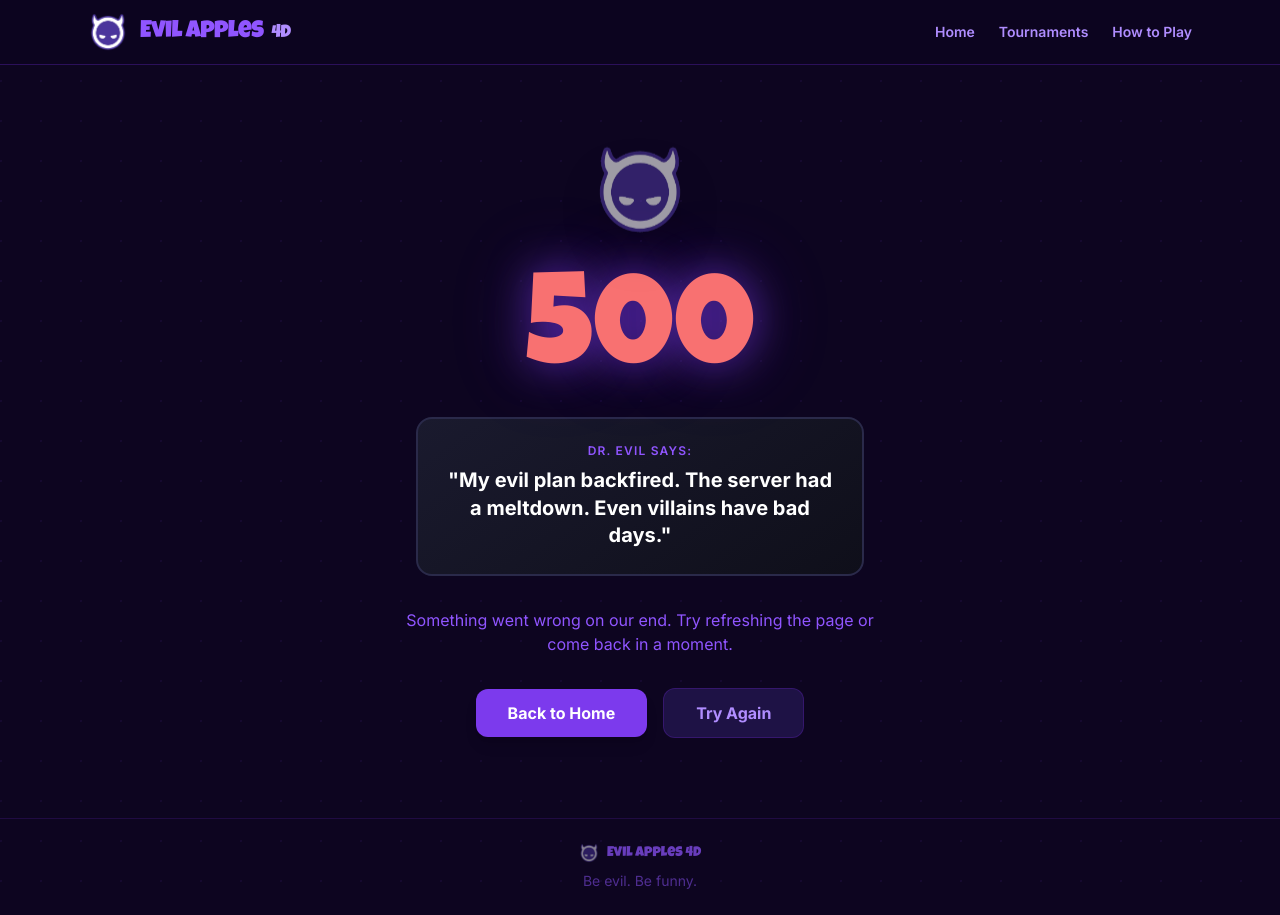
After one commit to puppis2525/evilapples-4d, a FastAPI app: template templates/500.html in a window 1280 px wide. The commit adds this page. Run offline with FastAPI, Linux system fonts and the light colour scheme; the template is opened without the code that fills it, so the values that code supplies are empty; parts of the project's set-up code (start-up, migrations or seed data) failed here and were passed over; some libraries are stand-ins or nearby versions.

Commit message:
Task #16: OG Meta Tags & Custom Error Pages
Added Open Graph and Twitter Card meta tags to key user-facing
templates for rich Discord/Twitter link embeds, plus styled
custom error pages.

OG/Twitter meta tags added to:
- templates/index.html — default title/description with template
  variable overrides (og_title, og_description, og_image, og_url)
- templates/howtoplay.html — How to Play specific defaults
- templates/tournament_detail.html — tournament-specific defaults
  with template variable overrides for per-tournament embeds
- templates/tournaments.html — static Tournaments page tags

All templates use Jinja2 defaults so they work without server
context but can be overridden by passing template variables.

server.py changes:
- Tournament detail route now queries tournament name, rounds,
  fee, and creator to populate og_title/og_description/og_url
  for rich embeds when sharing tournament links
- Added @app.exception_handler(404) — returns styled 404.html
  for HTML requests (Accept: text/html), JSON for API requests
- Added @app.exception_handler(500) — returns styled 500.html
  for HTML requests, JSON for API requests, logs the error

New templates:
- templates/404.html — dark purple themed 404 page with Dr. Evil
  quote, Evil Apples branding, nav bar, and back-to-home button
- templates/500.html — dark purple themed 500 page with Dr. Evil
  quote, back-to-home and try-again buttons

```diff
--- /dev/null
+++ b/templates/500.html
@@ -0,0 +1,94 @@
+<!DOCTYPE html>
+<html lang="en">
+<head>
+    <meta charset="UTF-8">
+    <meta name="viewport" content="width=device-width, initial-scale=1.0">
+    <title>500 — Evil Apples 4D</title>
+    <meta name="description" content="Something went wrong. Our evil servers are plotting their revenge.">
+    <meta name="theme-color" content="#7c3aed">
+    <link rel="icon" type="image/png" href="/static/logo.png">
+    <script src="https://cdn.tailwindcss.com"></script>
+    <script>
+        tailwind.config = {
+            theme: {
+                extend: {
+                    colors: {
+                        evil: {
+                            50: '#f3f0ff', 100: '#e5deff', 200: '#cdbbff',
+                            300: '#b08dff', 400: '#9055ff', 500: '#7c3aed',
+                            600: '#6d28d9', 700: '#5b21b6', 800: '#4c1d95',
+                            900: '#3b1578', 950: '#1a0a3e', bg: '#0d0520',
+                            surface: '#170e30', card: '#1e1245',
+                        }
+                    }
+                }
+            }
+        }
+    </script>
+    <style>
+        @import url('https://fonts.googleapis.com/css2?family=Luckiest+Guy&family=Inter:wght@400;600;700;900&display=swap');
+        body { font-family: 'Inter', sans-serif; }
+        .font-brand { font-family: 'Luckiest Guy', cursive; }
+        .purple-glow { text-shadow: 0 0 40px rgba(124, 58, 237, 0.6), 0 0 80px rgba(124, 58, 237, 0.3); }
+        .logo-float { animation: float 3s ease-in-out infinite; }
+        @keyframes float {
+            0%, 100% { transform: translateY(0px); }
+            50% { transform: translateY(-10px); }
+        }
+        .bg-grid {
+            background-image: radial-gradient(circle at 1px 1px, rgba(124, 58, 237, 0.08) 1px, transparent 0);
+            background-size: 40px 40px;
+        }
+        .black-card {
+            background: linear-gradient(145deg, #1a1a2e 0%, #0f0f1a 100%);
+            border: 2px solid #2a2a4a;
+        }
+    </style>
+</head>
+<body class="bg-evil-bg text-white min-h-screen bg-grid flex flex-col">
+    <nav class="border-b border-evil-800/50 bg-evil-bg/90 backdrop-blur-md sticky top-0 z-50">
+        <div class="max-w-6xl mx-auto px-6 py-3 flex items-center justify-between">
+            <a href="/" class="flex items-center gap-3">
+                <img src="/static/logo.png" alt="Evil Apples 4D" class="w-10 h-10">
+                <h1 class="font-brand text-2xl tracking-tight">
+                    <span class="text-evil-400">Evil Apples</span>
+                    <span class="text-evil-300 text-lg ml-1">4D</span>
+                </h1>
+            </a>
+            <div class="flex items-center gap-6 text-sm">
+                <a href="/" class="text-evil-300 hover:text-white transition font-semibold">Home</a>
+                <a href="/tournaments" class="text-evil-300 hover:text-white transition font-semibold">Tournaments</a>
+                <a href="/howtoplay" class="text-evil-300 hover:text-white transition font-semibold">How to Play</a>
+            </div>
+        </div>
+    </nav>
+
+    <main class="flex-1 flex items-center justify-center px-6 py-20">
+        <div class="text-center max-w-lg">
+            <img src="/static/logo.png" alt="Evil Apples 4D" class="w-24 h-24 mx-auto mb-8 logo-float drop-shadow-2xl opacity-60">
+            <h2 class="font-brand text-8xl md:text-9xl mb-4 purple-glow text-red-400">500</h2>
+            <div class="black-card rounded-2xl p-6 mb-8 mx-auto max-w-md">
+                <p class="text-evil-400 text-xs uppercase tracking-widest mb-2 font-semibold">Dr. Evil says:</p>
+                <p class="text-white font-bold text-xl leading-snug">"My evil plan backfired. The server had a meltdown. Even villains have bad days."</p>
+            </div>
+            <p class="text-evil-400 mb-8">Something went wrong on our end. Try refreshing the page or come back in a moment.</p>
+            <div class="flex items-center justify-center gap-4">
+                <a href="/" class="inline-flex items-center gap-2 px-8 py-3 bg-evil-500 hover:bg-evil-400 text-white font-bold rounded-xl transition shadow-lg hover:shadow-xl">
+                    Back to Home
+                </a>
+                <button onclick="location.reload()" class="inline-flex items-center gap-2 px-8 py-3 bg-evil-card hover:bg-evil-700 text-evil-300 font-bold rounded-xl transition border border-evil-800/50">
+                    Try Again
+                </button>
+            </div>
+        </div>
+    </main>
+
+    <footer class="border-t border-evil-800/30 py-6 text-center text-evil-400/50 text-sm">
+        <div class="flex items-center justify-center gap-2 mb-2">
+            <img src="/static/logo.png" alt="" class="w-5 h-5 opacity-50">
+            <span class="font-brand text-evil-400/70">Evil Apples 4D</span>
+        </div>
+        <p>Be evil. Be funny.</p>
+    </footer>
+</body>
+</html>
```
Also changed, not shown: server.py (+33 -1 lines), templates/404.html (added, +92 -0 lines), templates/howtoplay.html (+12 -1 lines), templates/index.html (+12 -1 lines), templates/tournament_detail.html (+12 -1 lines), templates/tournaments.html (+12 -1 lines).
